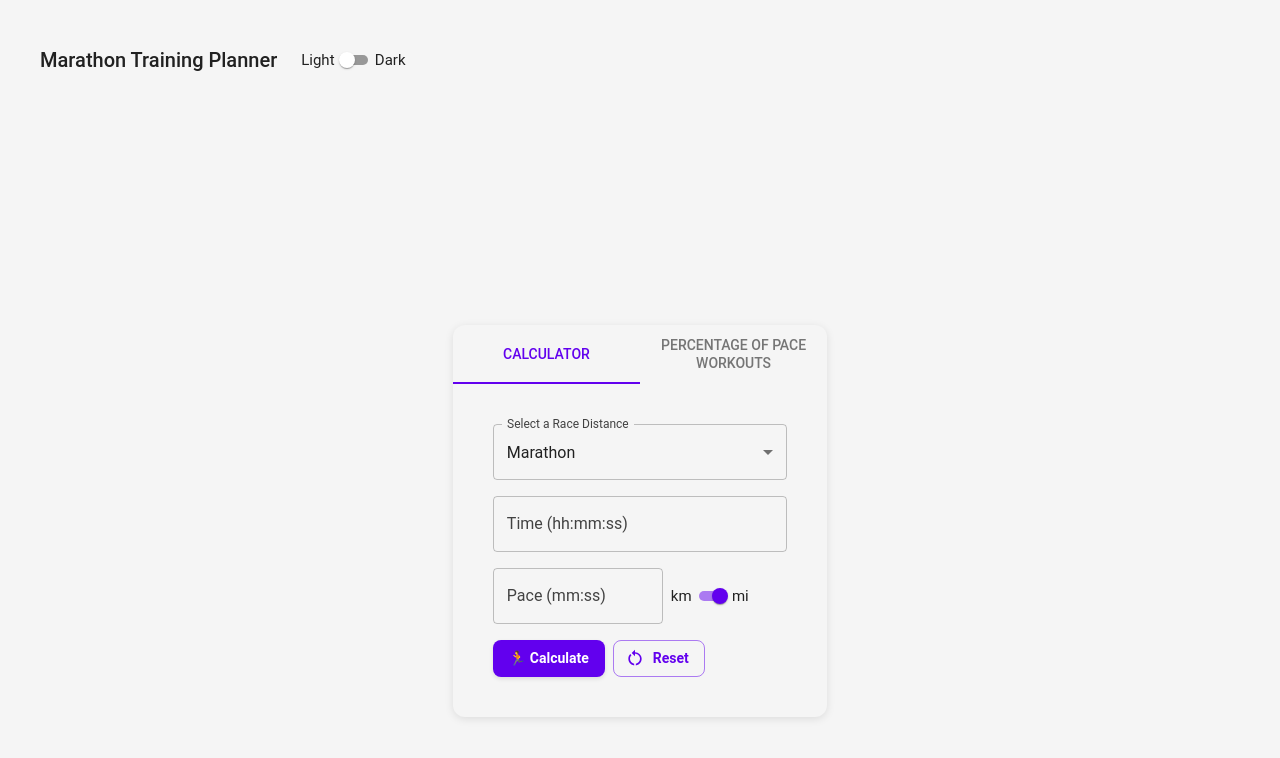
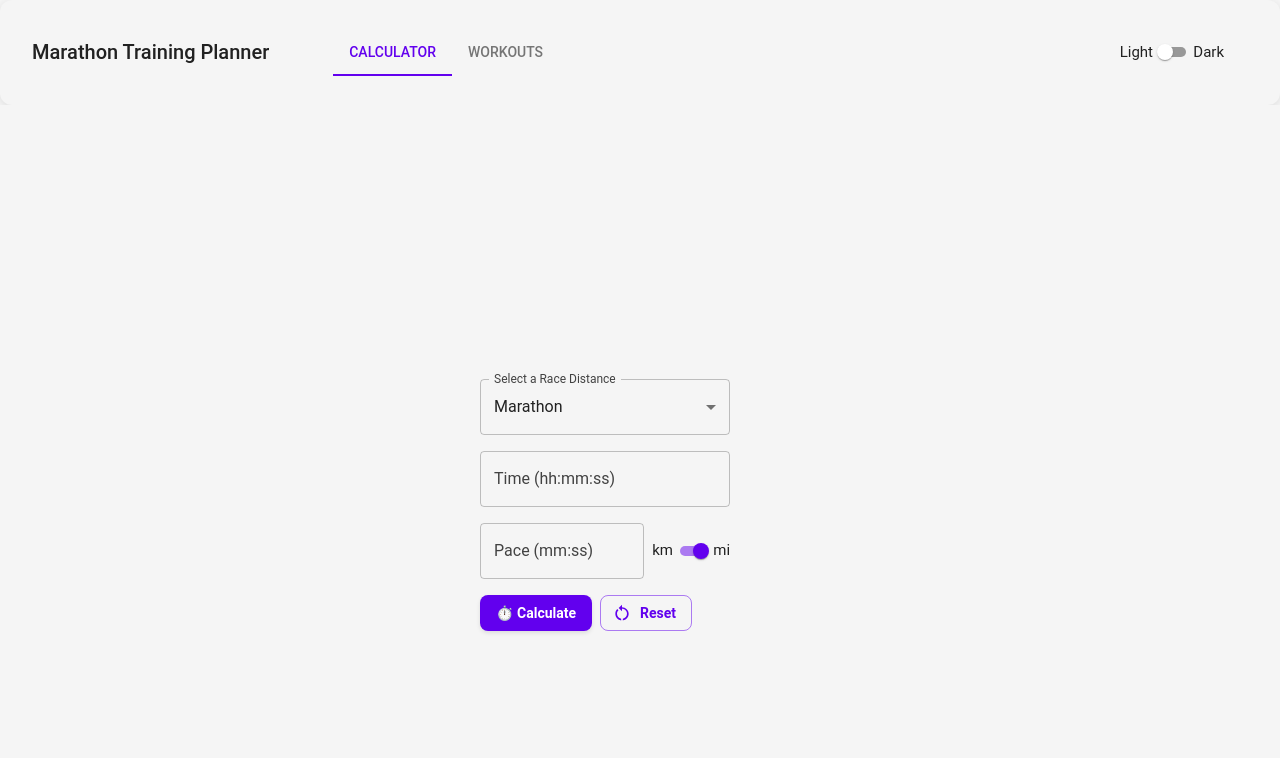
Before and after one commit to ewongz/run-planner, a React (Create React App) app in the folder frontend/: page / in a window 1280 px wide. Shown: the top 758 px of the page. Built offline with nearby package versions, Linux system fonts and the light colour scheme.

Commit message:
move app bar to the top and combine calculator + paces
<img width="1278" alt="Screenshot 2025-01-12 at 5 47 13 PM" src="https://github.com/user-attachments/assets/1d6e5692-fe7c-4fdc-8035-0b6c8a80c8f9" />

```diff
--- a/frontend/src/App.tsx
+++ b/frontend/src/App.tsx
@@ -194,6 +194,7 @@ function App() {
       response => {
         const paceData = `${response.data.pace}`
         setPace(paceData);
+        fetchPacePercentages(paceData);
       }
     )
     .catch(err => {
@@ -218,6 +219,7 @@ function App() {
       response => {
         const timeData = `${response.data.time}`
         setTime(timeData);
+        fetchPacePercentages(pace);
       }
     )
     .catch(err => {
@@ -227,7 +229,7 @@ function App() {
   }
 
   // Calculate Pace Percentages
-  const fetchPacePercentages = () => {
+  const fetchPacePercentages = (pace: string) => {
     setError(""); // Clear previous errors
     const encodedPace = encodeURIComponent(pace)
     axios.get(`http://127.0.0.1:8000/pace_workouts?pace=${encodedPace}&method=pace`)
@@ -282,11 +284,34 @@ function App() {
   return (
     <ThemeProvider theme={theme}>
       <CssBaseline />
+      <AppBar
+          position="static"
+          color="default"
+        >
         <Toolbar sx={{
-      m:2,
-      p:1,
+          m:1,
+          p:1
         }}>
-      <Typography variant="h6" color="text.primary">Marathon Training Planner</Typography>
+          <Typography
+            variant="h6"
+            color="text.primary"
+            sx={{
+              mr: 8
+            }}
+            >Marathon Training Planner
+          </Typography>
+          <Tabs
+            value={value}
+            onChange={handleTabChange}
+            indicatorColor="primary"
+            textColor="primary"
+            sx={{
+              flexGrow: 1
+            }}
+            >
+              <Tab label="Calculator" />
+              <Tab label="Workouts" />
+          </Tabs>
           <FormControl sx={{ p:2, m:1, minWidth:25 }}>
             {/* Switch between themes */}
             <Stack direction="row" spacing={0.02} sx={{ alignItems: "center"}}>
@@ -303,6 +328,8 @@ function App() {
             </Stack>
           </FormControl>
         </Toolbar>
+      </AppBar>
+
 
     <Box
       sx={{
@@ -315,25 +342,10 @@ function App() {
         p: 3
       }}
     >
-      <Stack spacing={3} direction="row" sx={{alignItems: "center", justifyContent:"space-evenly"}}>
+
         {/* Pace-calculator"*/}
-        <AppBar
-          position="relative"
-          color="default"
-          sx={{maxHeight: "610px"}}
-        >
-          <Tabs
-            value={value}
-            onChange={handleTabChange}
-            indicatorColor="primary"
-            textColor="primary"
-            variant="fullWidth"
-            centered
-            >
-              <Tab label="Calculator" />
-              <Tab label="Percentage of Pace Workouts" />
-          </Tabs>
         <TabPanel value={value} index={0}>
+        <Stack direction="row" spacing={8} sx={{alignItems: "center", justifyContent:"space-evenly"}}>
             <Stack spacing={2}>
               {/* Dropdown to select a race type */}
               <FormControl sx={{ m:1, minWidth:250 }}>
@@ -406,7 +418,7 @@ function App() {
                   sx={{
                     fontWeight: "bold"
                   }}
-                  >🏃 Calculate </Button>
+                  >⏱️ Calculate </Button>
                 {/* Button to Clear User Input */}
                 <Button
                   variant="outlined"
@@ -423,77 +435,16 @@ function App() {
               {/* Error Message */}
               {error && <p style={{ color: "red" }}>{error}</p>}
               </Stack>
-          </TabPanel>
-          <TabPanel value={value} index={1}>
-            <Stack spacing={2}>
-              {/* Dropdown to select a race type */}
-              <FormControl sx={{ m:1, minWidth:250 }}>
-                <TextField
-                  id="race-distance-select"
-                  select
-                  label="Select a Race Distance"
-                  value={raceDistance}
-                  onChange={(e) => setRaceDistance(e.target.value)} // Trigger data fetch on change
-                >
-                  {
-                    distances.map(
-                      (option) => (
-                        <MenuItem key={option.value} value={option.value}>
-                          {option.label}
-                        </MenuItem>
-                    ))
-                  }
-                </TextField>
-              </FormControl>
-
-              <Stack direction="row" spacing={1} sx={{ alignItems: "center"}}>
-                {/* Input Pace */}
-                <FormControl sx={{ m:1, maxWidth: 170 }}>
-                  <TextField
-                    id="pace-text-field"
-                    label="Pace (mm:ss)"
-                    value={pace}
-                    onChange={formatPace}
-                    inputProps={{
-                      maxLength: 5
-                    }}
-                  >
-                  </TextField>
-                </FormControl>
-              </Stack>
-
-              <Stack direction="row" spacing={1} sx={{ alignItems: "center"}}>
-                {/* Button to Trigger GET Request */}
-                <Button variant="contained"
-                  onClick={fetchPacePercentages}
-                  sx={{
-                    fontWeight: "bold"
-                  }}
-                  >🏃 Calculate </Button>
-                {/* Button to Clear User Input */}
-                <Button
-                  variant="outlined"
-                  onClick={reset}
-                  startIcon={<RestartAltIcon />}
-                  sx={{
-                    fontWeight: "bold"
-                  }}
-                >
-                  Reset
-                </Button>
-              </Stack>
-              {/* Error Message */}
-              {error && <p style={{ color: "red" }}>{error}</p>}
               {/* Workout Paces*/}
               <TableContainer component={Paper}>
                 <Table sx={{ maxWidth:650 }} size="small">
-                  <TableHead>
+                  {workoutPaces.length > 0 && (<TableHead>
                     <TableRow>
                       <TableCell align="left">Percentage of Pace</TableCell>
                       <TableCell align="left">Designation</TableCell>
                       <TableCell align="left">Pace Range</TableCell>
                     </TableRow>
-                  </TableHead>
+                  </TableHead>)}
                   <TableBody>
                     {workoutPaces.map((row) => (
                       <TableRow
@@ -512,9 +463,6 @@ function App() {
               </TableContainer>
             </Stack>
           </TabPanel>
-        </AppBar>
-
-        </Stack>
     </Box>
     </ThemeProvider>
   );
```
Lines whose indentation alone changed are shown as unchanged.
